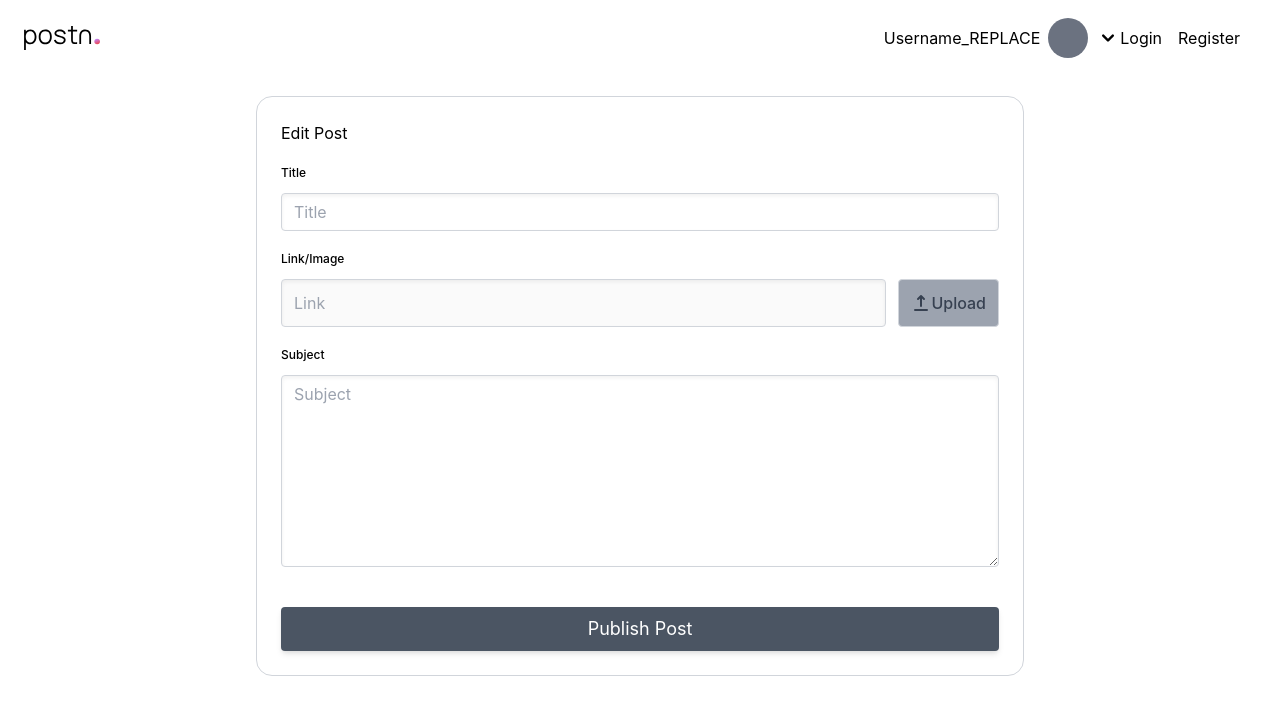
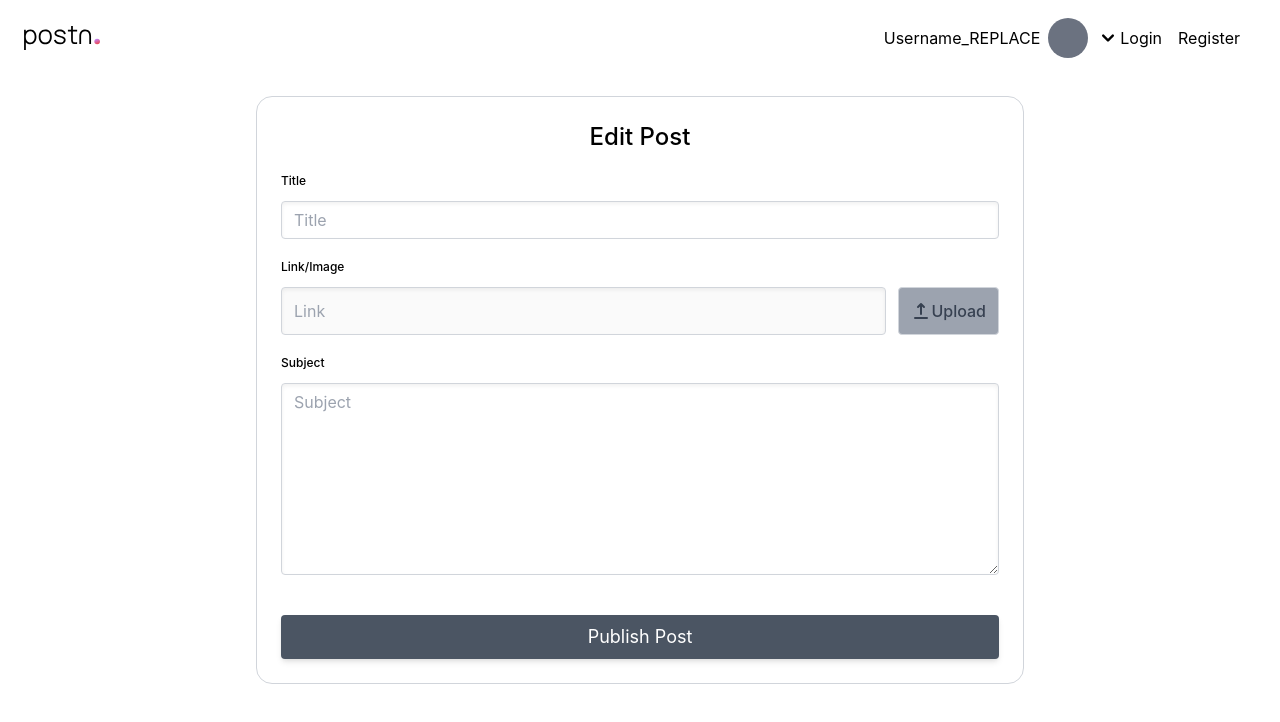
Before and after one commit to JadenBalogh/cosc360-project, a React (Create React App) app in the folder client/: page /edit in a window 1280 px wide. Shown: the top 722 px of the page. Built offline with nearby package versions, Linux system fonts and the light colour scheme.

Commit message:
Moved h1 tag to postentry.js

```diff
--- a/client/src/components/CreatePost.js
+++ b/client/src/components/CreatePost.js
@@ -12,7 +12,7 @@ function CreatePost(props) {
     <>
       <div className='flex flex-col justify-center items-center my-5'>
         <PostEntry submitAction={handleSubmit}>
-          <h1 className='text-2xl font-medium w-full text-center text-black'>Create Post</h1>
+          Create Post
         </PostEntry>
       </div>
     </>
--- a/client/src/components/PostEntry.js
+++ b/client/src/components/PostEntry.js
@@ -35,7 +35,9 @@ function PostEntry(props) {
 
   return (
     <div className='container max-w-3xl md:bg-white md:border border-gray-300 md:rounded-2xl p-6'>
-      {props.children}
+      <h1 className='text-2xl font-medium w-full text-center text-black'>
+        {props.children}
+      </h1>
       <form
         className='flex flex-col'
         onSubmit={handleSubmit}
```
